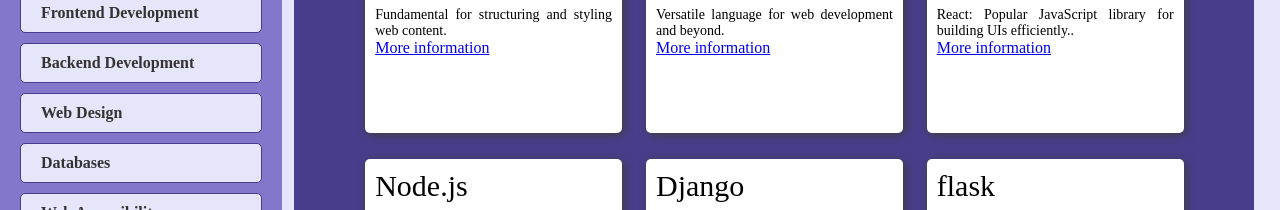
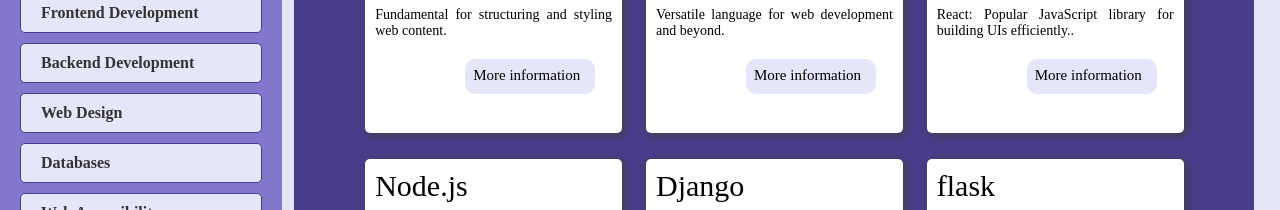
Before and after one commit to shogof/Technical-Documentation, a plain HTML site: page index.html in a window 1280 px wide. Shown: the part 548-758 px from the top of the page. Drawn offline with Linux system fonts and the light colour scheme.

Commit message:
button styled

```diff
--- a/style.css
+++ b/style.css
@@ -69,15 +69,15 @@ ul {
   padding: 0;
 }
 
-li{
+li {
   margin-bottom: 10px;
   border: 1px solid #483d8b;
   padding: 10px 20px;
   background-color: #e6e6fa;
   border-radius: 5px;
   font-weight: 800;
-  transition:  1s all;
-  transition:  0.5s ease-out;
+  transition: 1s all;
+  transition: 0.5s ease-out;
 }
 
 li:hover {
@@ -88,7 +88,6 @@ li:hover {
   color: white;
   border-radius: 15px;
   font-weight: bold;
-
 }
 
 .nav-link {
@@ -137,8 +136,29 @@ li:hover {
   margin: 0;
   color: white;
 }
-#main-section td h1{
+#main-section td h1 {
   font-size: 30px;
   margin: 0;
   font-weight: 500;
 }
+
+.btn {
+  width: 130px;
+  height: 35px;
+  margin-left: 90px;
+  margin-top: 20px;
+  text-decoration: none;
+  color: black;
+  display: inline-block;
+  background-color: #e6e6fa;
+  border-radius: 10px;
+  padding: 8px;
+  font-size: 15px;
+  transition: color 0.5s, bgcolor 1s;
+  transition: 0.5s ease-out;
+}
+
+.btn:hover {
+  background-color: #483d8b;
+  color: white;
+}
```
